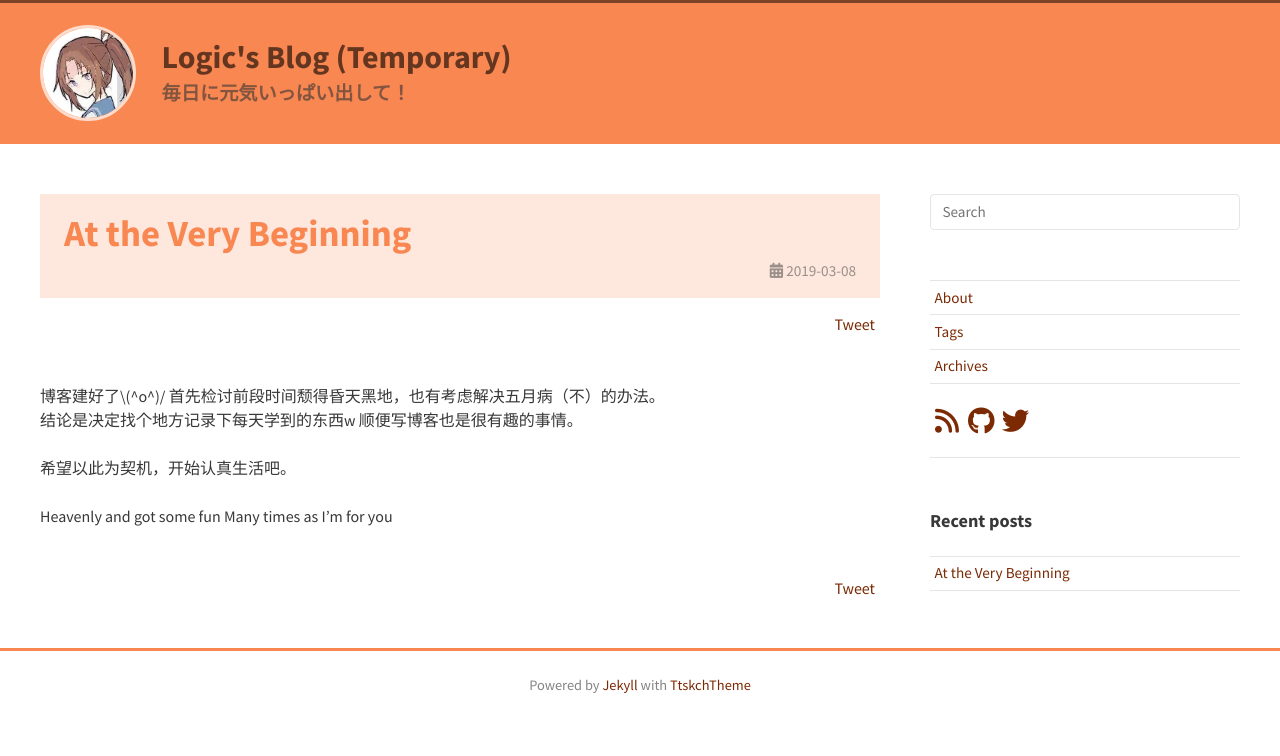
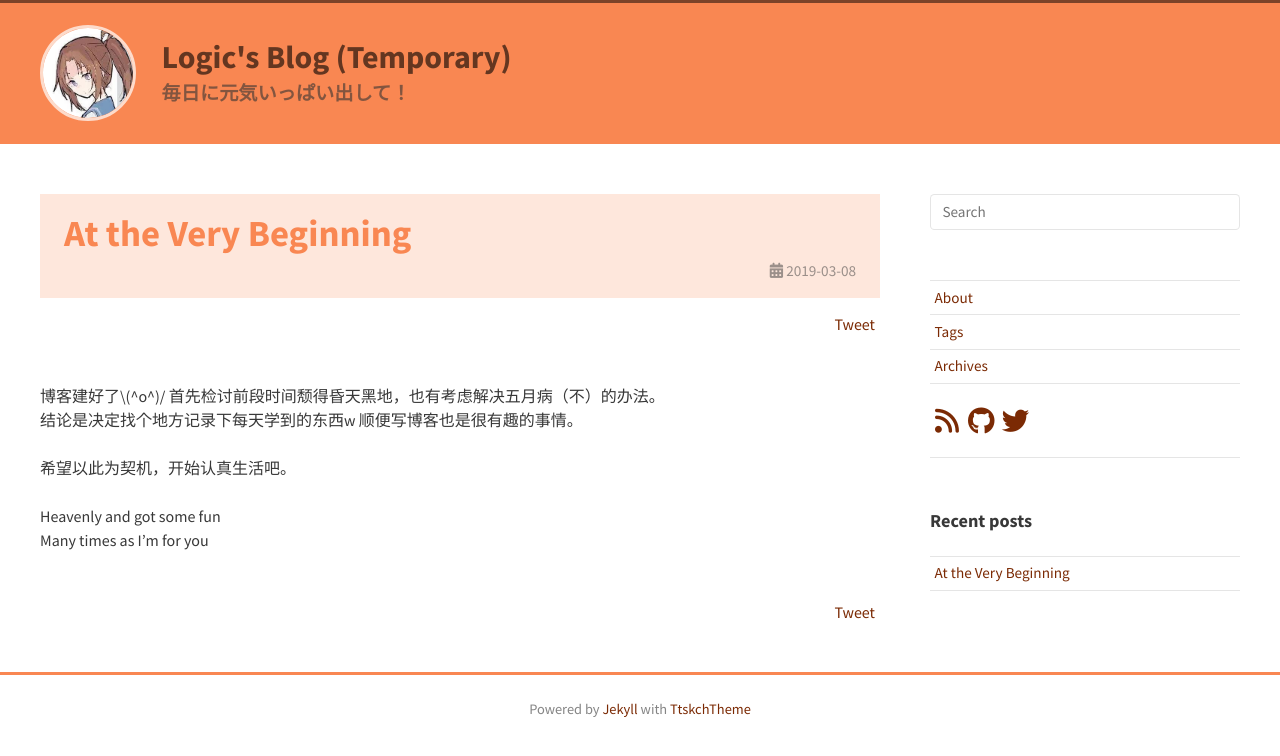
Before and after one commit to zouyuesong/blogNDM, a Jekyll site: the page built from _posts/2019-03-09-at-the-very-beginning.markdown, in a window 1280 px wide. Shown: the top 756 px of the page. Built offline with Jekyll 4.4.1, drawn with Linux system fonts in a browser that asks for light colours; nearby versions of some CDN libraries; comment, search, counter and statistics services are not loaded.

```diff
--- a/_posts/2019-03-09-at-the-very-beginning.markdown
+++ b/_posts/2019-03-09-at-the-very-beginning.markdown
@@ -10,5 +10,5 @@ categories: jekyll update
 希望以此为契机，开始认真生活吧。
 
 
-Heavenly and got some fun
+Heavenly and got some fun \\
 Many times as I'm for you
```
